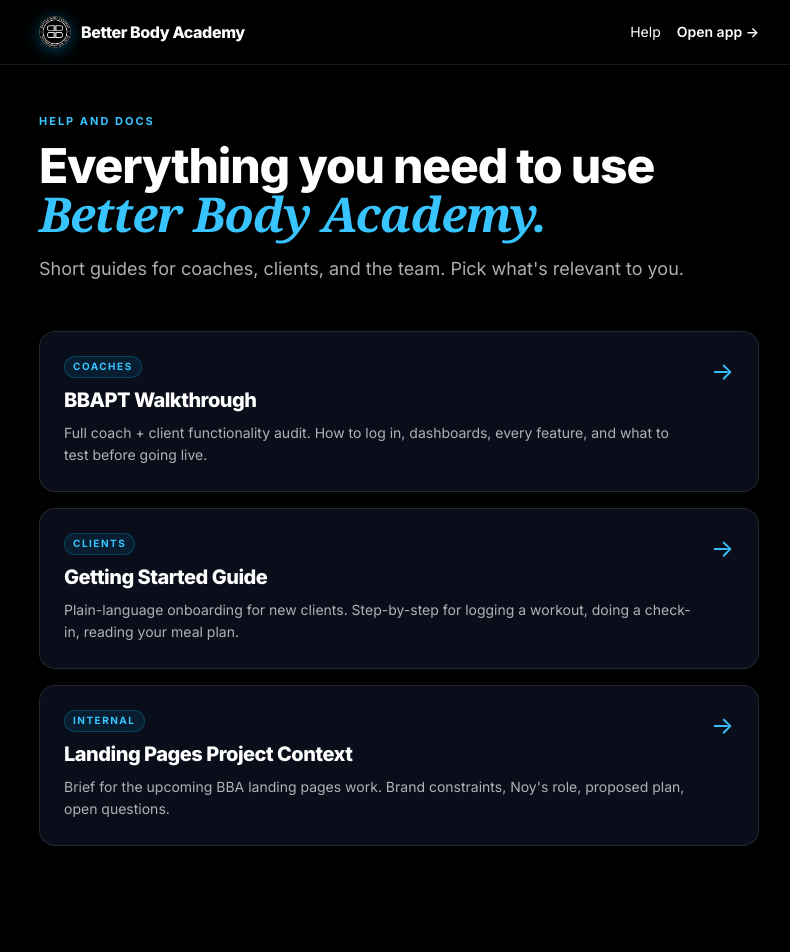
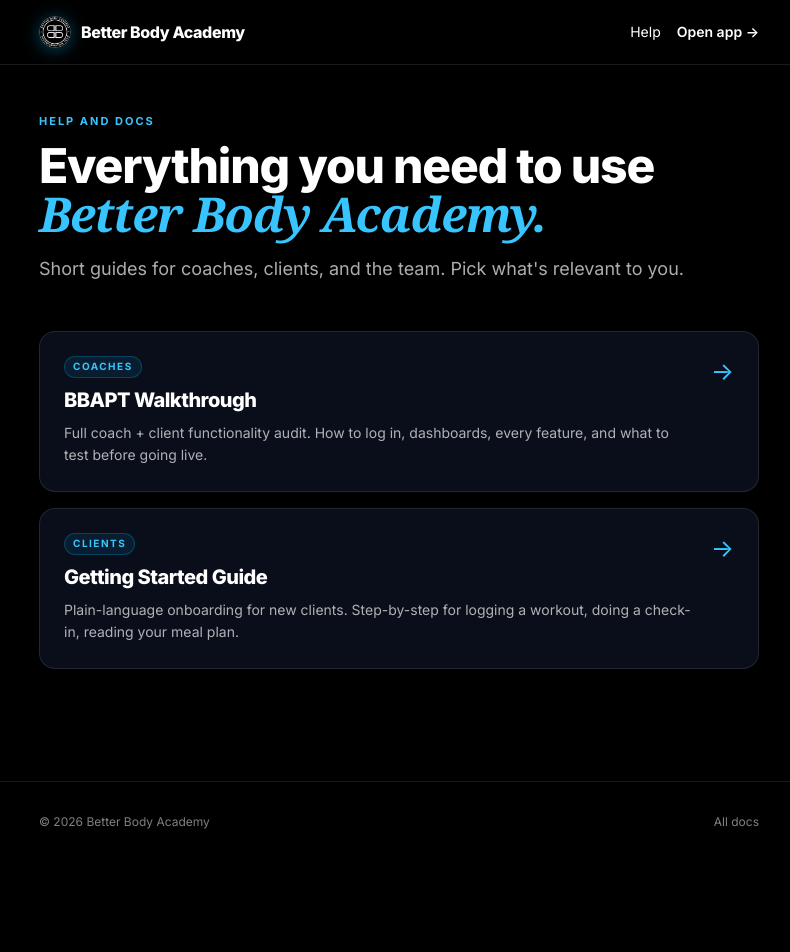
Before and after one commit to Techbetterbodyacademy/bbaptdistinction, a Next.js app: page /help in a window 1280 px wide. Shown: the top 952 px of the page, without its empty margins (241-1031 px from the left). After the commit the page ends 862 px from the top, so only its background shows below. Built offline with nearby package versions, Linux system fonts and the light colour scheme; a web font is replaced by a local one.

Commit message:
chore(help): remove landing-pages-context from public docs (separate project)

```diff
--- a/app/help/docs-config.ts
+++ b/app/help/docs-config.ts
@@ -20,13 +20,6 @@
     title: "Getting Started Guide",
     audience: "Clients",
     blurb: "Plain-language onboarding for new clients. Step-by-step for logging a workout, doing a check-in, reading your meal plan."
-  },
-  {
-    slug: "landing-pages-context",
-    file: "bba-landing-pages-context.md",
-    title: "Landing Pages Project Context",
-    audience: "Internal",
-    blurb: "Brief for the upcoming BBA landing pages work. Brand constraints, Noy's role, proposed plan, open questions."
   }
 ];
 
```
Also changed, not shown: 1 other file (tests, documents, lock files or other folders).
